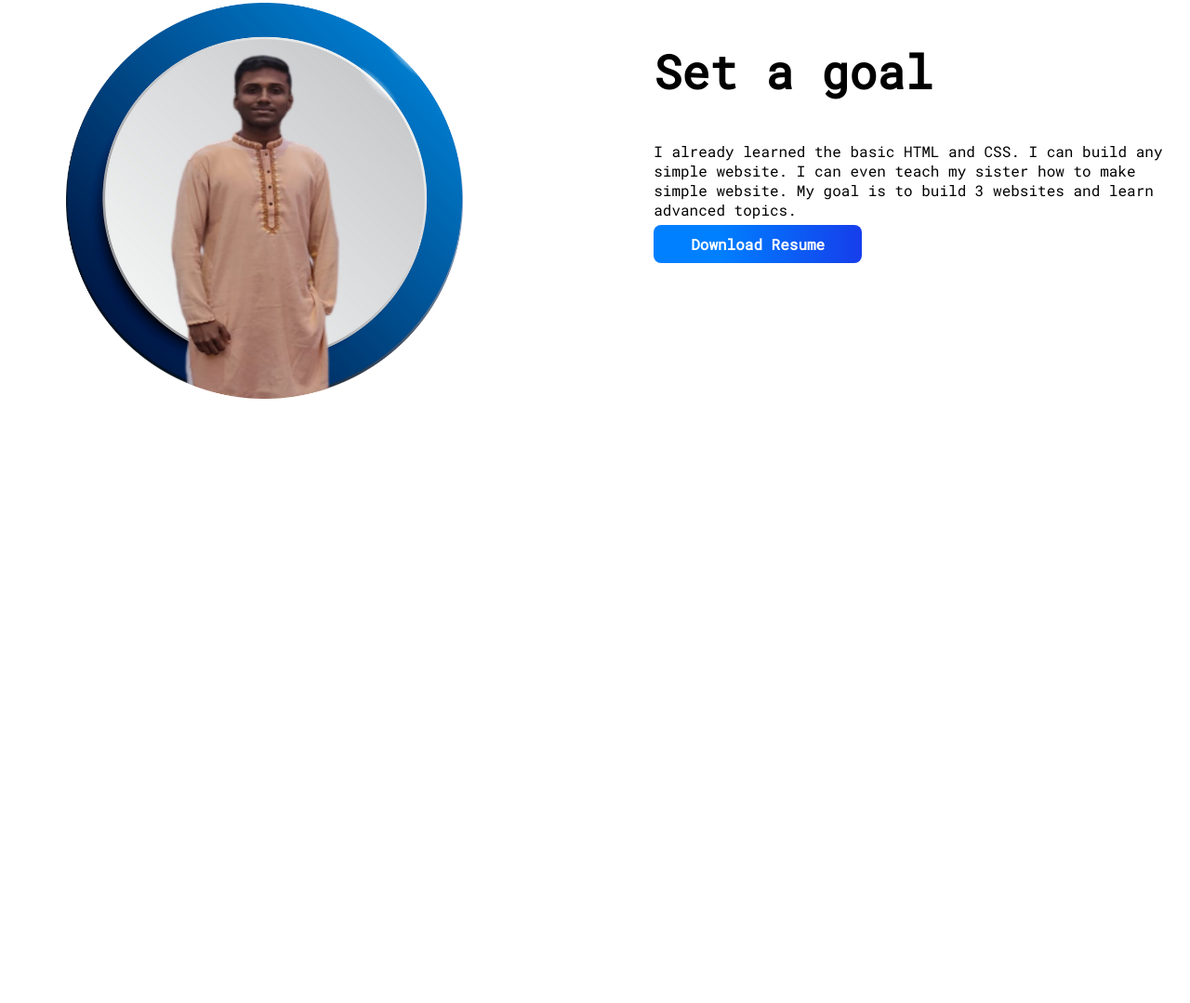
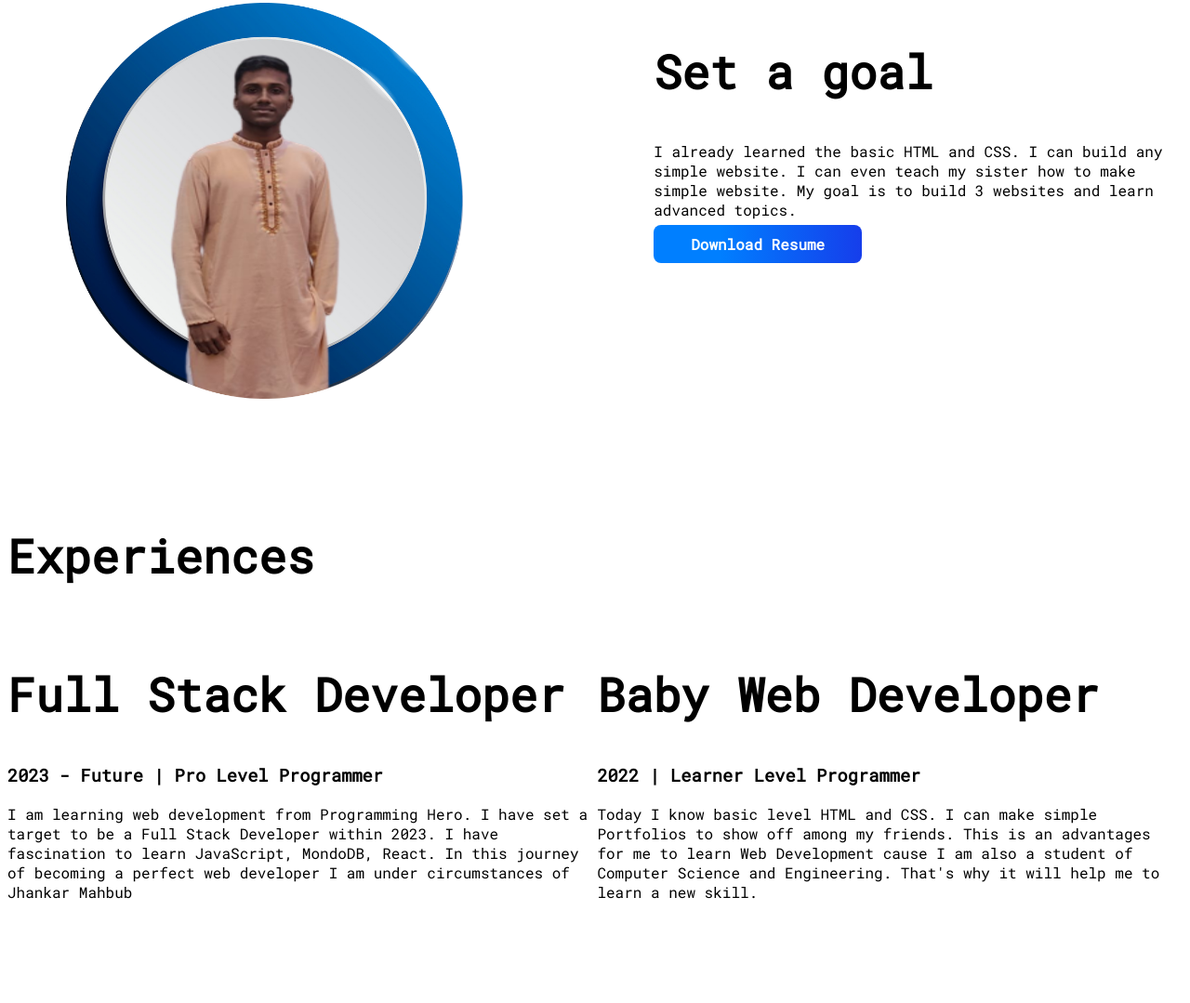
Before and after one commit to Fahim-2001/My-Portfolio, a plain HTML site: page index.html in a window 1280 px wide. Shown: the part 526-1605 px from the top of the page at 93% size. Before the commit the page ends 1057 px from the top, so only its background shows below. Drawn offline with Linux system fonts and the light colour scheme; files whose address does not match are found by name.

Commit message:
third section added

```diff
--- a/index.css
+++ b/index.css
@@ -7,7 +7,7 @@ body {
 h1 {
   font-size: 50px;
 }
-section {
+.flexible-container {
   display: flex;
   padding-bottom: 90px;
 }
--- a/index.html
+++ b/index.html
@@ -15,7 +15,7 @@
   </head>
   <body>
     <!--First Section-->
-    <section id="first-section">
+    <section class="first-section flexible-container">
       <div class="half-width">
         <h1>Welcome to</h1>
         <h1><span id="my-name">Yasir Omar's</span> world</h1>
@@ -39,7 +39,8 @@
         />
       </div>
     </section>
-    <section class="second-section">
+    <!--Second Section-->
+    <section class="second-section flexible-container">
       <div class="half-width">
         <img
           src="D:\WDC Files\My-Portfolio\image-with-background\Blue Circle-modified.png"
@@ -60,5 +61,31 @@
         >
       </div>
     </section>
+    <!--Third-Class-->
+    <section class="third-class">
+      <h1>Experiences</h1>
+      <div class="flexible-container">
+        <div>
+          <h1>Full Stack Developer</h1>
+          <h3>2023 - Future | Pro Level Programmer</h3>
+          <p>
+            I am learning web development from Programming Hero. I have set a
+            target to be a Full Stack Developer within 2023. I have fascination
+            to learn JavaScript, MondoDB, React. In this journey of becoming a
+            perfect web developer I am under circumstances of Jhankar Mahbub
+          </p>
+        </div>
+        <div>
+          <h1>Baby Web Developer</h1>
+          <h3>2022 | Learner Level Programmer</h3>
+          <p>
+            Today I know basic level HTML and CSS. I can make simple Portfolios
+            to show off among my friends. This is an advantages for me to learn
+            Web Development cause I am also a student of Computer Science and
+            Engineering. That's why it will help me to learn a new skill.
+          </p>
+        </div>
+      </div>
+    </section>
   </body>
 </html>
```
